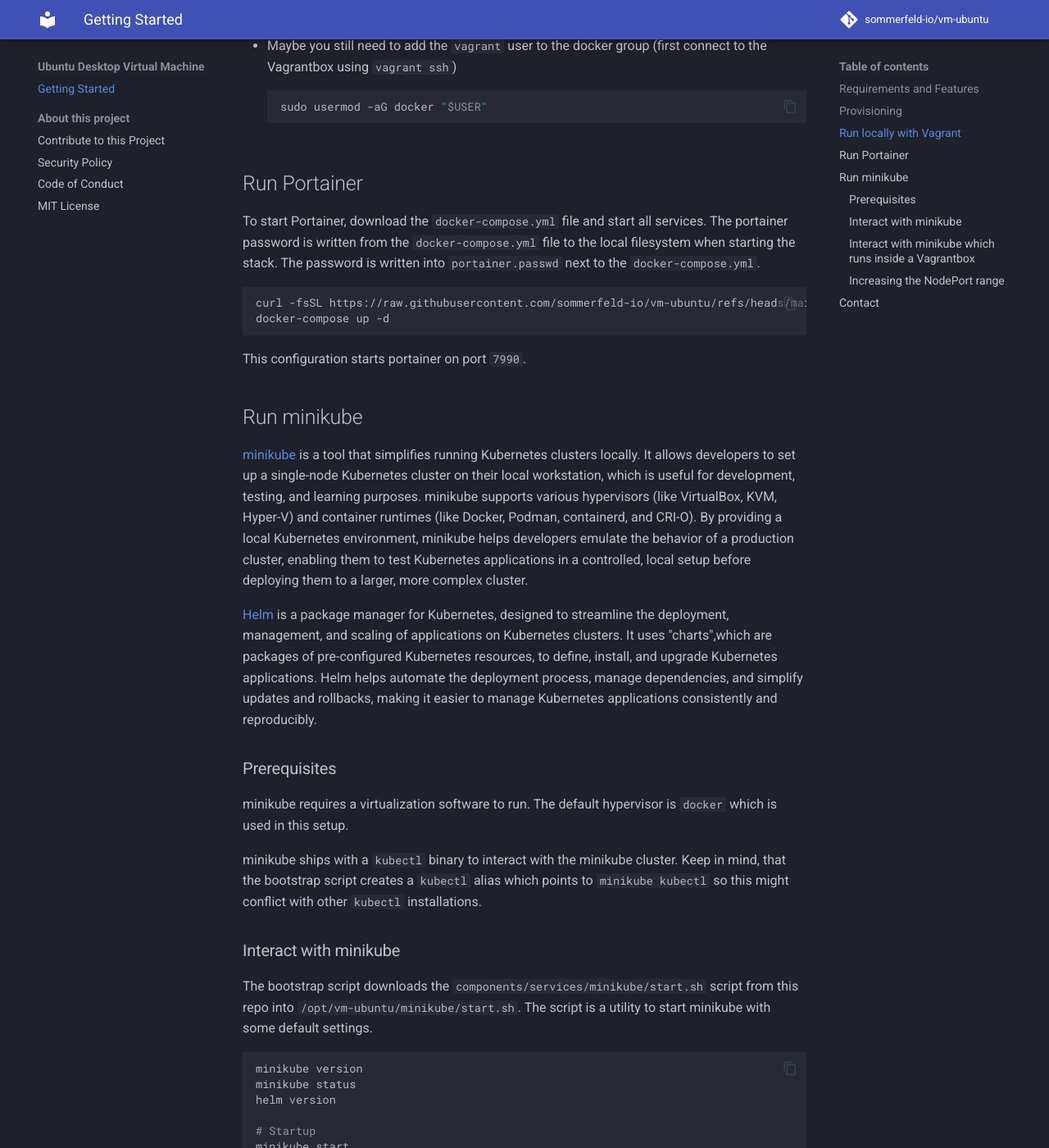
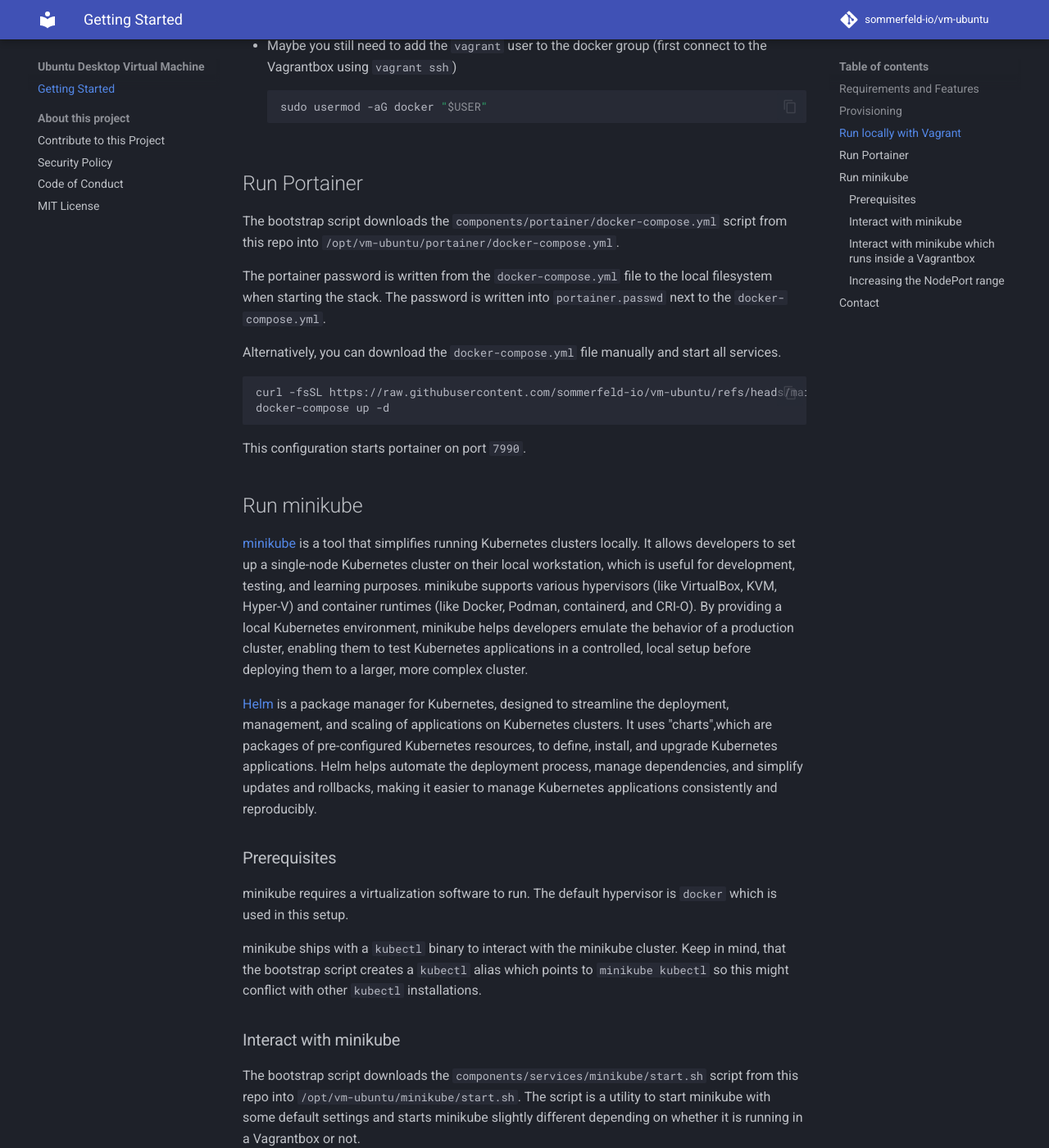
Before and after one commit to sommerfeld-io/vm-ubuntu-desktop, an MkDocs documentation site: the page built from docs/index.md, in a window 1280 px wide and 1400 px high, scrolled down 1360 px. Shown: the whole window at 82% size. Built offline with MkDocs 1.6.1 and Material for MkDocs 9.7.7, drawn with Linux system fonts in a browser that asks for light colours; comment, search, counter and statistics services are not loaded.

Commit message:
fix: download portainer config from bootstrap script

````diff
--- a/docs/index.md
+++ b/docs/index.md
@@ -45,7 +45,11 @@ To test the provisioning scripts locally, you can use Vagrant. The `Vagrantfile`
     ```
 
 ## Run Portainer
-To start Portainer, download the `docker-compose.yml` file and start all services. The portainer password is written from the `docker-compose.yml` file to the local filesystem when starting the stack. The password is written into `portainer.passwd` next to the `docker-compose.yml`.
+The bootstrap script downloads the `components/portainer/docker-compose.yml` script from this repo into `/opt/vm-ubuntu/portainer/docker-compose.yml`.
+
+The portainer password is written from the `docker-compose.yml` file to the local filesystem when starting the stack. The password is written into `portainer.passwd` next to the `docker-compose.yml`.
+
+Alternatively, you can download the `docker-compose.yml` file manually and start all services.
 
 ```bash
 curl -fsSL https://raw.githubusercontent.com/sommerfeld-io/vm-ubuntu/refs/heads/main/components/portainer/docker-compose.yml -o docker-compose.yml
@@ -65,7 +69,7 @@ minikube requires a virtualization software to run. The default hypervisor is `d
 minikube ships with a `kubectl` binary to interact with the minikube cluster. Keep in mind, that the bootstrap script creates a `kubectl` alias which points to `minikube kubectl` so this might conflict with other `kubectl` installations.
 
 ### Interact with minikube
-The bootstrap script downloads the `components/services/minikube/start.sh` script from this repo into `/opt/vm-ubuntu/minikube/start.sh`. The script is a utility to start minikube with some default settings.
+The bootstrap script downloads the `components/services/minikube/start.sh` script from this repo into `/opt/vm-ubuntu/minikube/start.sh`. The script is a utility to start minikube with some default settings  and starts minikube slightly different depending on whether it is running in a Vagrantbox or not.
 
 ```bash
 minikube version
````
Also changed, not shown: 2 other files.
